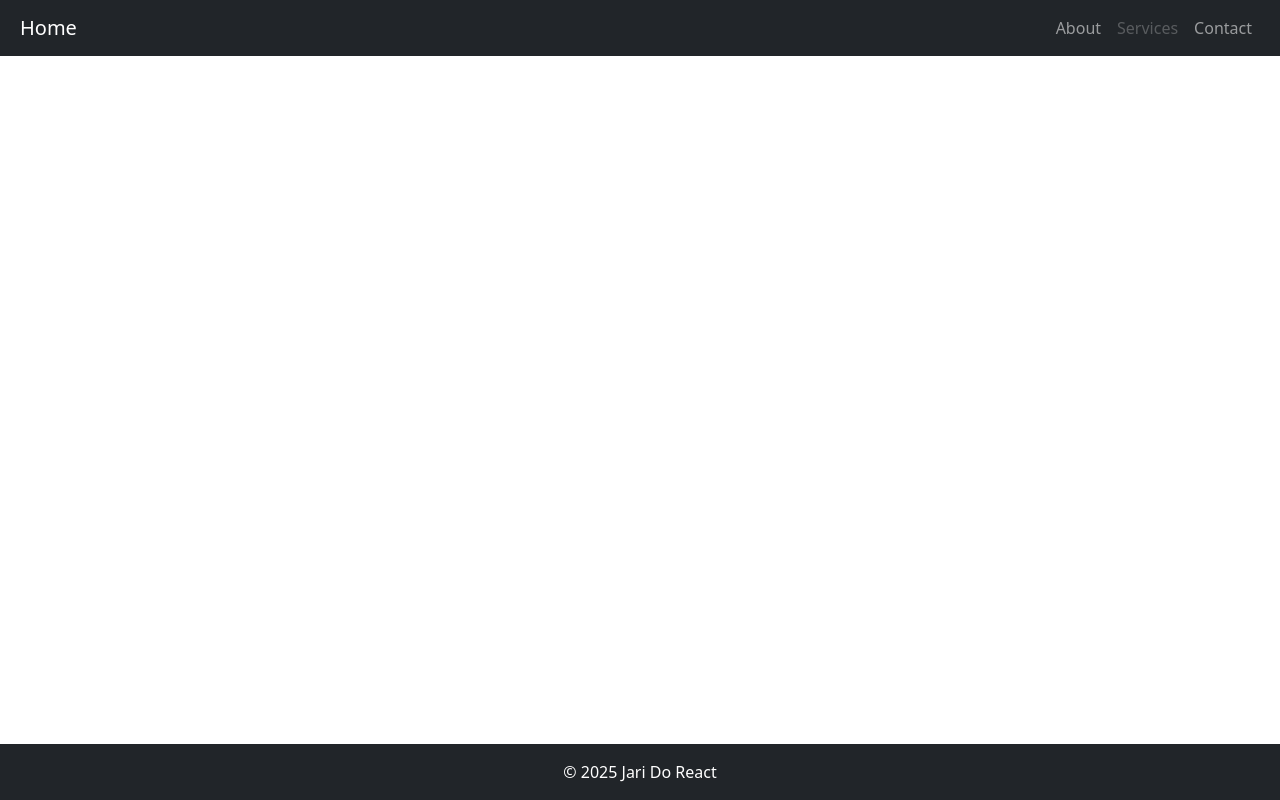
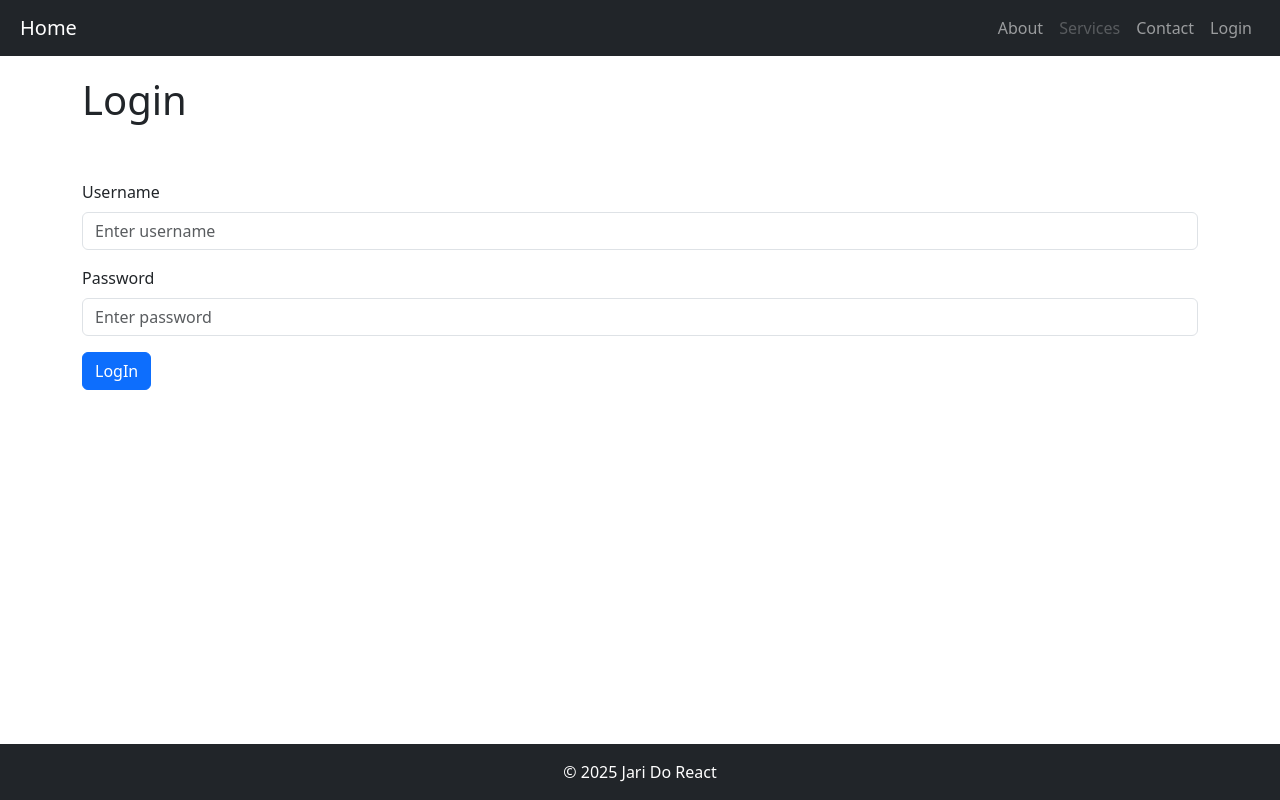
Before and after one commit to Jari1980/ReactMeetingCalendar, a React (Vite) app: page /login in a window 1280 px wide. Built offline with nearby package versions, Linux system fonts and the light colour scheme.

Commit message:
login in place, need to solve cors next

```diff
--- /dev/null
+++ b/src/components/Login.jsx
@@ -0,0 +1,43 @@
+import React from "react";
+import { Button, Container, Form } from "react-bootstrap";
+import axios from "axios";
+
+const Login = () => {
+  function handleSubmit(event) {
+    event.preventDefault();
+    try {
+      axios.post("http://localhost:8080/api/v1/project/login", {
+        name: event.currentTarget.elements.formUserName.value,
+        password: event.currentTarget.elements.formPassword.value,
+      });
+      event.target.reset()
+    } catch (error) {
+      console.log("Error sending message: " + error);
+    }
+  }
+
+  return (
+    <>
+      <Container>
+        <h1 style={{ marginTop: "20px" }}>Login</h1>
+        <br />
+        <br />
+        <Form onSubmit={handleSubmit}>
+          <Form.Group className="mb-3" controlId="formUserName">
+            <Form.Label>Username</Form.Label>
+            <Form.Control type="text" placeholder="Enter username" />
+          </Form.Group>
+          <Form.Group className="mb-3" controlId="formPassword">
+            <Form.Label>Password</Form.Label>
+            <Form.Control type="password" placeholder="Enter password" />
+          </Form.Group>
+          <Button variant="primary" type="submit">
+            LogIn
+          </Button>
+        </Form>
+      </Container>
+    </>
+  );
+};
+
+export default Login;
--- a/src/components/NavBarComp.jsx
+++ b/src/components/NavBarComp.jsx
@@ -13,6 +13,7 @@ const NavBarComp = () => {
               <Nav.Link as={Link} to="/about">About</Nav.Link>
               <Nav.Link as={Link} to="/Services" disabled>Services</Nav.Link>
               <Nav.Link as={Link} to="/contact">Contact</Nav.Link>
+              <Nav.Link as={Link} to="/login">Login</Nav.Link>
             </Nav>
           </Navbar.Collapse>
         </Navbar>
--- a/src/main.jsx
+++ b/src/main.jsx
@@ -10,6 +10,7 @@ import Dashboard from "./components/Dashboard";
 import FooterComp from "./components/FooterComp";
 import Contact from "./components/Contact";
 import About from "./components/About";
+import Login from "./components/Login";
 
 createRoot(document.getElementById("root")).render(
   <BrowserRouter>
@@ -20,6 +21,7 @@ createRoot(document.getElementById("root")).render(
         <Route path="/home" element={<Home />} />
         <Route path="about" element={<About />} />
         <Route path="/contact" element={<Contact />} />
+        <Route path="/login" element={<Login />}/>
         <Route path="dashboard/*" element={<Dashboard />} />
       </Routes>
     </MeetingProvider>
```
